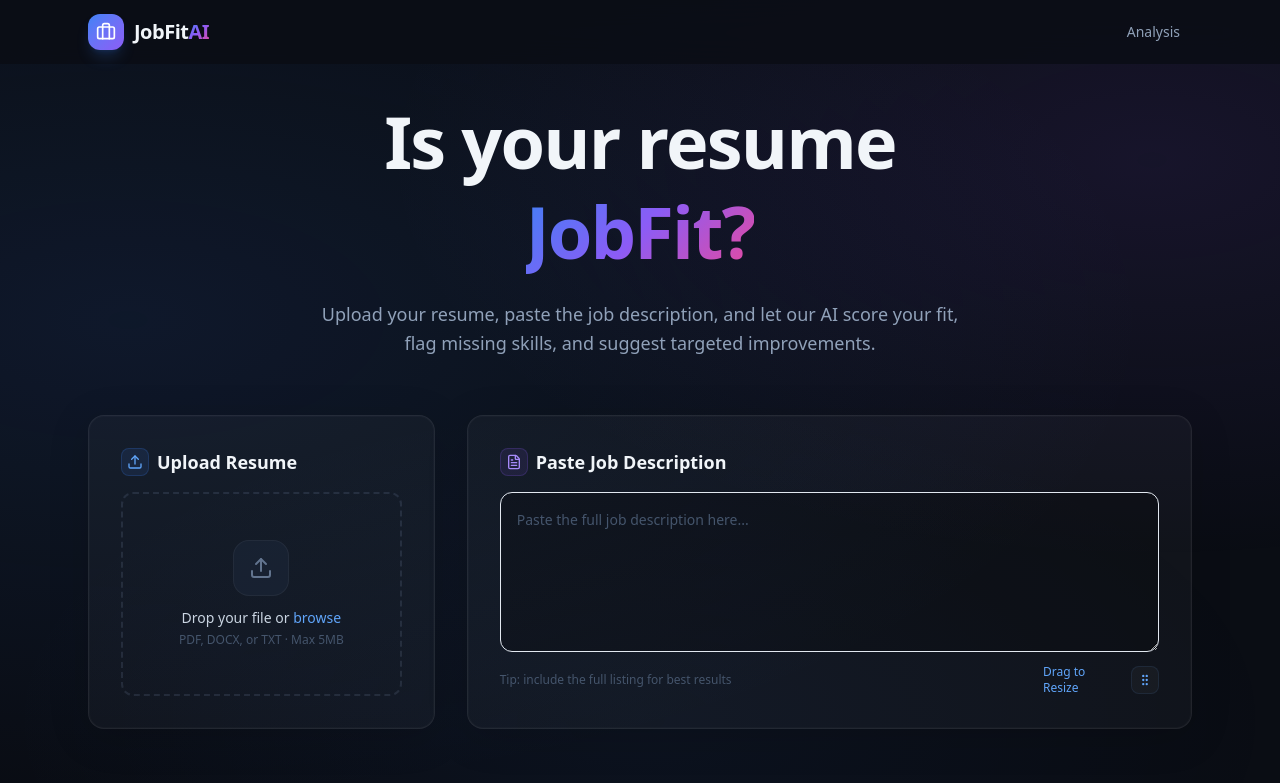
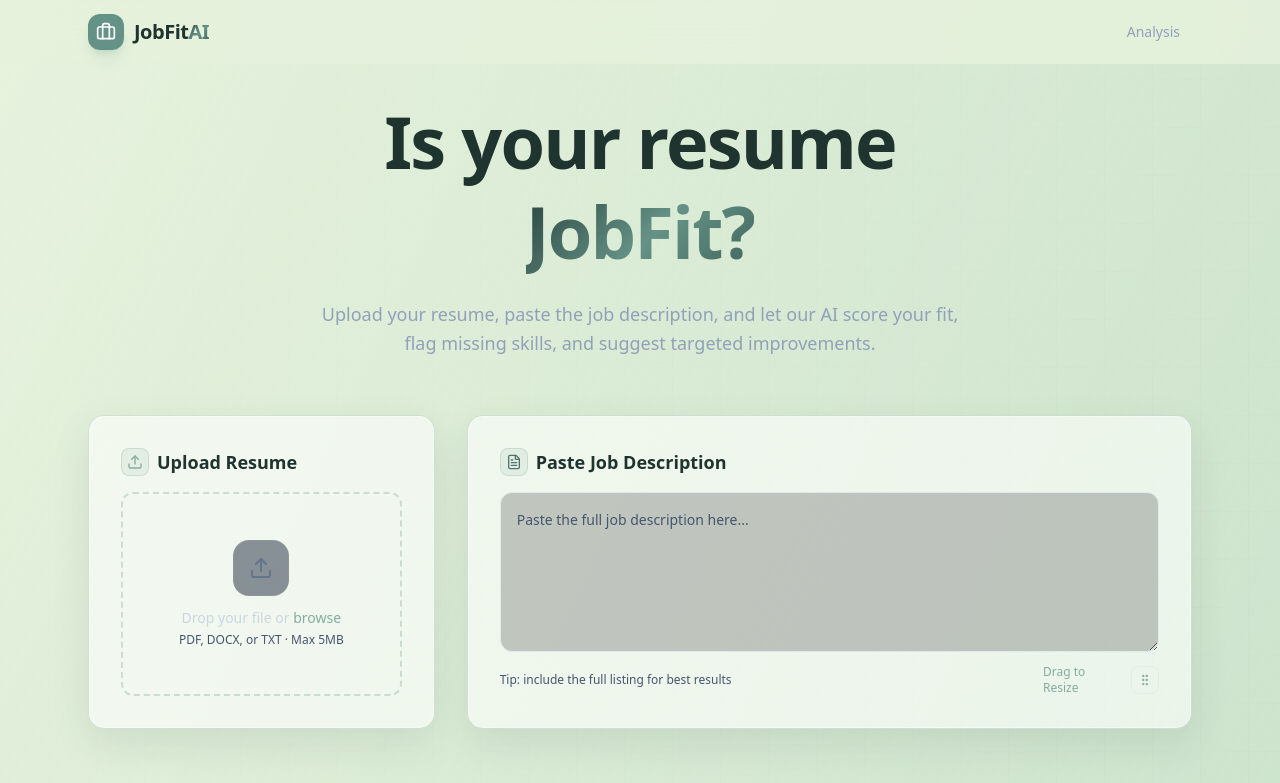
Before and after one commit to jhonbiancent/jobfit-ai, a Next.js app: page / in a window 1280 px wide. Shown: the top 783 px of the page. Built offline with nearby package versions, Linux system fonts and the light colour scheme.

Commit message:
feat: updated color palette and theme

```diff
--- a/app/globals.css
+++ b/app/globals.css
@@ -1,22 +1,26 @@
 @import "tailwindcss";
 
 @theme {
-  --color-brand-50: #eff6ff;
-  --color-brand-100: #dbeafe;
-  --color-brand-400: #60a5fa;
-  --color-brand-500: #3b82f6;
-  --color-brand-600: #2563eb;
-  --color-brand-900: #1e3a8a;
-  --color-accent: #8b5cf6;
-  --color-accent-400: #a78bfa;
+  --color-brand-50: #f5faef;
+  --color-brand-100: #e6f2dd;
+  --color-brand-200: #d3e6cd;
+  --color-brand-300: #b1d3b9;
+  --color-brand-400: #84ac9f;
+  --color-brand-500: #659287;
+  --color-brand-600: #4f746b;
+  --color-brand-900: #263f3a;
+  --color-accent: #659287;
+  --color-accent-400: #4f746b;
 }
 
 :root {
-  --background: #0a0d14;
-  --foreground: #f1f5f9;
-  --card: rgba(255, 255, 255, 0.03);
-  --card-border: rgba(255, 255, 255, 0.07);
-  --card-hover: rgba(255, 255, 255, 0.06);
+  --background: #e6f2dd;
+  --foreground: #1f332f;
+  --muted: #5f746d;
+  --card: rgba(255, 255, 255, 0.58);
+  --card-border: rgba(101, 146, 135, 0.24);
+  --card-hover: rgba(255, 255, 255, 0.78);
+  --soft-surface: rgba(177, 211, 185, 0.34);
 }
 
 /* --- Base --- */
@@ -27,16 +31,16 @@ body {
   min-height: 100vh;
 }
 
-/* Animated background mesh gradient */
+/* Soft paper-like surface for the light brand palette. */
 body::before {
   content: '';
   position: fixed;
   inset: 0;
   z-index: -1;
   background:
-    radial-gradient(ellipse 80% 60% at 10% 40%, rgba(59, 130, 246, 0.10), transparent),
-    radial-gradient(ellipse 60% 50% at 90% 20%, rgba(139, 92, 246, 0.10), transparent),
-    radial-gradient(ellipse 50% 40% at 50% 90%, rgba(59, 130, 246, 0.05), transparent);
+    linear-gradient(115deg, rgba(230, 242, 221, 0.95), rgba(177, 211, 185, 0.46)),
+    repeating-linear-gradient(90deg, rgba(101, 146, 135, 0.045) 0 1px, transparent 1px 48px),
+    repeating-linear-gradient(0deg, rgba(101, 146, 135, 0.035) 0 1px, transparent 1px 48px);
   pointer-events: none;
 }
 
@@ -48,22 +52,22 @@ body::before {
   border: 1px solid var(--card-border);
   border-radius: 1rem;
   box-shadow:
-    0 0 0 1px rgba(255, 255, 255, 0.02) inset,
-    0 8px 40px rgba(0, 0, 0, 0.15);
+    0 0 0 1px rgba(255, 255, 255, 0.36) inset,
+    0 14px 38px rgba(38, 63, 58, 0.10);
   transition: border-color 0.3s ease, box-shadow 0.3s ease, background 0.3s ease;
 }
 
 .glass-card:hover {
-  border-color: rgba(255, 255, 255, 0.12);
+  border-color: rgba(101, 146, 135, 0.38);
   background: var(--card-hover);
   box-shadow:
-    0 0 0 1px rgba(255, 255, 255, 0.04) inset,
-    0 12px 48px rgba(0, 0, 0, 0.2);
+    0 0 0 1px rgba(255, 255, 255, 0.54) inset,
+    0 18px 46px rgba(38, 63, 58, 0.14);
 }
 
 /* --- Typography --- */
 .gradient-text {
-  background: linear-gradient(135deg, #3b82f6 0%, #8b5cf6 50%, #ec4899 100%);
+  background: linear-gradient(135deg, #263f3a 0%, #659287 55%, #3f635b 100%);
   -webkit-background-clip: text;
   -webkit-text-fill-color: transparent;
   background-clip: text;
@@ -87,7 +91,7 @@ body::before {
 
 .score-ring .track {
   fill: none;
-  stroke: rgba(255, 255, 255, 0.06);
+  stroke: rgba(101, 146, 135, 0.18);
   stroke-width: var(--stroke);
 }
 
@@ -120,7 +124,7 @@ body::before {
   position: absolute;
   inset: -2px;
   border-radius: inherit;
-  background: linear-gradient(135deg, #3b82f6, #8b5cf6, #ec4899, #3b82f6);
+  background: linear-gradient(135deg, #659287, #b1d3b9, #4f746b, #659287);
   background-size: 300% 300%;
   animation: gradient-shift 4s ease infinite;
   z-index: -1;
@@ -162,8 +166,8 @@ body::before {
 
 /* --- Subtle Pulse for Upload Drop Zone --- */
 @keyframes pulse-border {
-  0%, 100% { border-color: rgba(255, 255, 255, 0.08); }
-  50% { border-color: rgba(59, 130, 246, 0.3); }
+  0%, 100% { border-color: rgba(101, 146, 135, 0.24); }
+  50% { border-color: rgba(101, 146, 135, 0.48); }
 }
 
 .upload-zone-idle {
@@ -172,7 +176,7 @@ body::before {
 
 .upload-zone-idle:hover {
   animation: none;
-  border-color: rgba(59, 130, 246, 0.5) !important;
+  border-color: rgba(101, 146, 135, 0.72) !important;
 }
 
 /* --- Chip animations --- */
@@ -182,7 +186,7 @@ body::before {
 
 .skill-chip:hover {
   transform: translateY(-2px);
-  box-shadow: 0 4px 12px rgba(0, 0, 0, 0.2);
+  box-shadow: 0 8px 18px rgba(38, 63, 58, 0.12);
 }
 
 /* --- Scrollbar styling --- */
@@ -195,10 +199,10 @@ body::before {
 }
 
 ::-webkit-scrollbar-thumb {
-  background: rgba(255, 255, 255, 0.1);
+  background: rgba(101, 146, 135, 0.32);
   border-radius: 3px;
 }
 
 ::-webkit-scrollbar-thumb:hover {
-  background: rgba(255, 255, 255, 0.2);
+  background: rgba(101, 146, 135, 0.54);
 }
```
